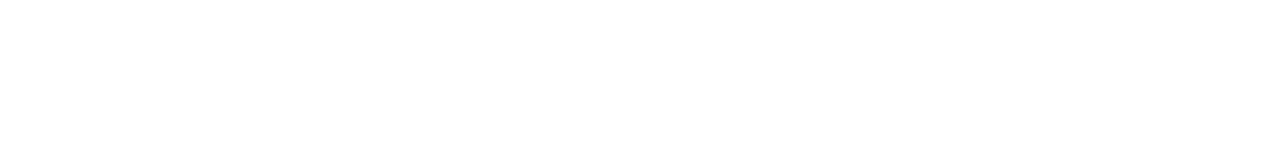
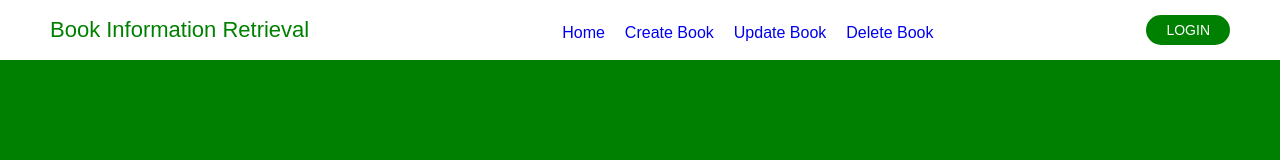
Before and after one commit to KoofNG/Book-information-retrieval-system, a Vue app: page /#/Home in a window 1280 px wide. Shown: the top 160 px of the page. Built offline with nearby package versions, Linux system fonts and the light colour scheme; a web font is replaced by a local one.

Commit message:
Updated the route for login and  page route for update a book

```diff
--- a/src/router.js
+++ b/src/router.js
@@ -9,6 +9,7 @@
 import SearchBook from './views/SearchBook.vue';
 import UpdateBook from './views/UpdateBook.vue';
 import ViewRequestedBook from './views/ViewRequestedBook.vue';
+import Login from './views/Login.vue';
 
 
 // const Vue = require('vue');
@@ -30,6 +31,11 @@
   routes: [
     {
       path: '/',
+      name: 'login',
+      component: Login,
+    },
+    {
+      path: '/Home',
       name: 'home',
       component: Index,
     },
@@ -54,12 +60,12 @@
       component: SearchBook,
     },
     {
-      path: '/updateBook',
+      path: '/updateBook/:id',
       name: 'updateBook',
       component: UpdateBook,
     },
     {
-      path: '/viewBook',
+      path: '/viewRequestedBook',
       name: 'viewBook',
       component: ViewRequestedBook,
     },
```
